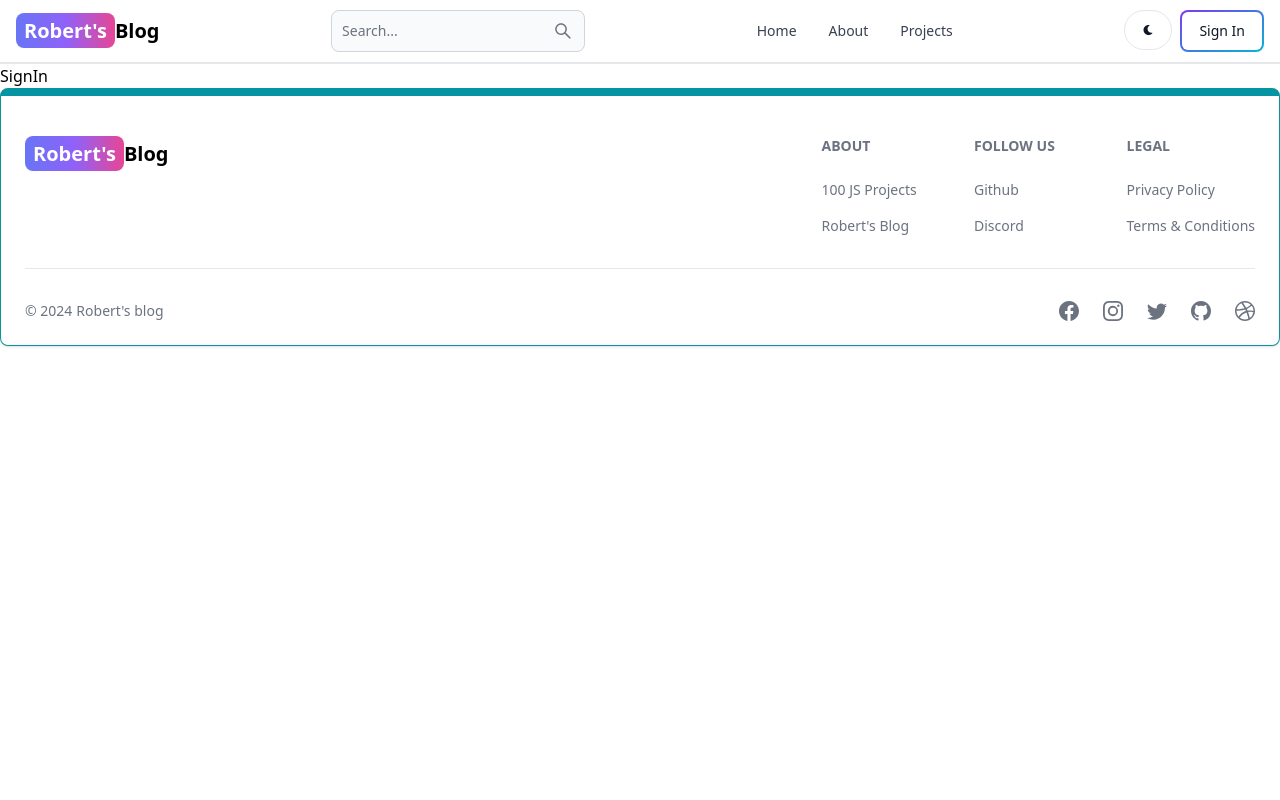
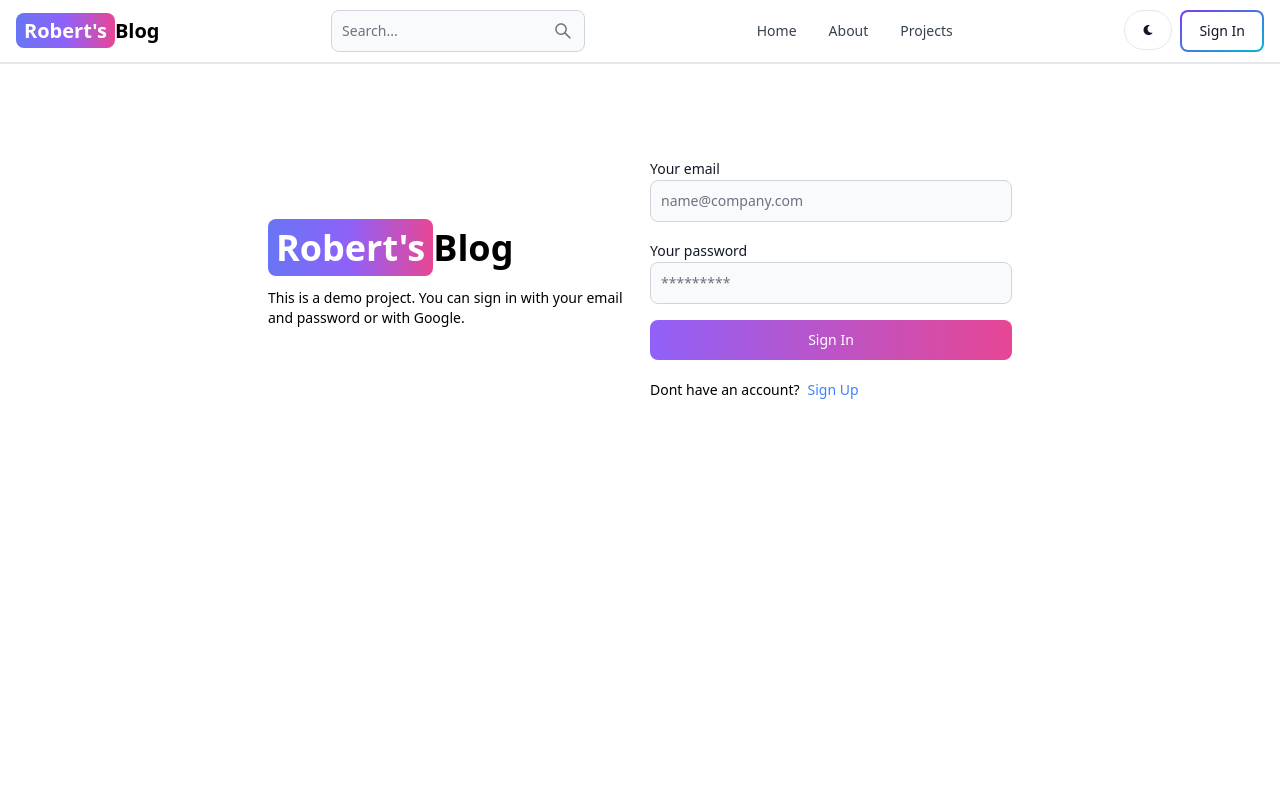
Before and after one commit to silvacook/Mern-Blog, a React (Vite) app in the folder client/: page /sign-in in a window 1280 px wide. Shown: the top 800 px of the page. Built offline with nearby package versions, Linux system fonts and the light colour scheme.

Commit message:
complete signin page functionality

```diff
--- a/client/src/pages/SignIn.jsx
+++ b/client/src/pages/SignIn.jsx
@@ -1,7 +1,108 @@
-import React from 'react'
+import { Alert, Button, Label, Spinner, TextInput } from "flowbite-react";
+import React, { useState } from "react";
+import { Link, useNavigate } from "react-router-dom";
 
 export default function SignIn() {
+  const [formData, setFormData] = useState({});
+  const [errorMessage, setErrorMessage] = useState(null);
+  const [loading, setLoading] = useState(false);
+  const navigate = useNavigate();
+  const handleChange = (e) => {
+    setFormData({ ...formData, [e.target.id]: e.target.value.trim() });
+  };
+
+  const handleSubmit = async (e) => {
+    e.preventDefault();
+    if (!formData.email || formData.password) {
+      return setErrorMessage("Please fill out all fields.");
+    }
+    try {
+      setLoading(true);
+      setErrorMessage(null);
+      const res = await fetch("/api/auth/signin", {
+        method: "POST",
+        headers: { "Content-Type": "application/json" },
+        body: JSON.stringify(formData),
+      });
+      const data = await res.json();
+      if (data.success === false) {
+        return setErrorMessage(data.message);
+      }
+      setLoading(false);
+      if (res.ok) {
+        navigate("/");
+      }
+    } catch (error) {
+      setErrorMessage(error.message);
+      setLoading(false);
+    }
+  };
+
   return (
-    <div>SignIn</div>
-  )
+    <div className="min-h-screen mt-20">
+      <div className="flex p-3 max-w-3xl mx-auto flex-col md:flex-row md:items-center gap-5">
+        {/* left */}
+        <div className="flex-1">
+          <Link to="/" className="font-bold dark:text-white text-4xl">
+            <span className="px-2 py-1 bg-gradient-to-r from-indigo-500 via-purple-500 to-pink-500 rounded-lg text-white">
+              Robert's
+            </span>
+            Blog
+          </Link>
+          <p className="text-sm mt-5">
+            This is a demo project. You can sign in with your email and password
+            or with Google.
+          </p>
+        </div>
+        {/* right */}
+        <div className="flex-1">
+          <form className="flex flex-col gap-4" onSubmit={handleSubmit}>
+            <div>
+              <Label value="Your email" />
+              <TextInput
+                type="email"
+                placeholder="name@company.com"
+                id="email"
+                onChange={handleChange}
+              />
+            </div>
+            <div>
+              <Label value="Your password" />
+              <TextInput
+                type="password"
+                placeholder="*********"
+                id="password"
+                onChange={handleChange}
+              />
+            </div>
+            <Button
+              gradientDuoTone="purpleToPink"
+              type="submit"
+              disabled={loading}
+            >
+              {loading ? (
+                <>
+                  <Spinner size="" />
+                  <span className="p-3">Loading...</span>
+                </>
+              ) : (
+                "Sign In"
+              )}
+            </Button>
+          </form>
+          <div className="flex gap-2 text-sm mt-5">
+            <span>Dont have an account?</span>
+            <Link to="/sign-up" className="text-blue-500">
+              Sign Up
+            </Link>
+          </div>
+          {errorMessage && (
+            <Alert className="mt-5" color="failure">
+              {errorMessage}
+            </Alert>
+          )}
+        </div>
+      </div>
+    </div>
+  );
 }
```
